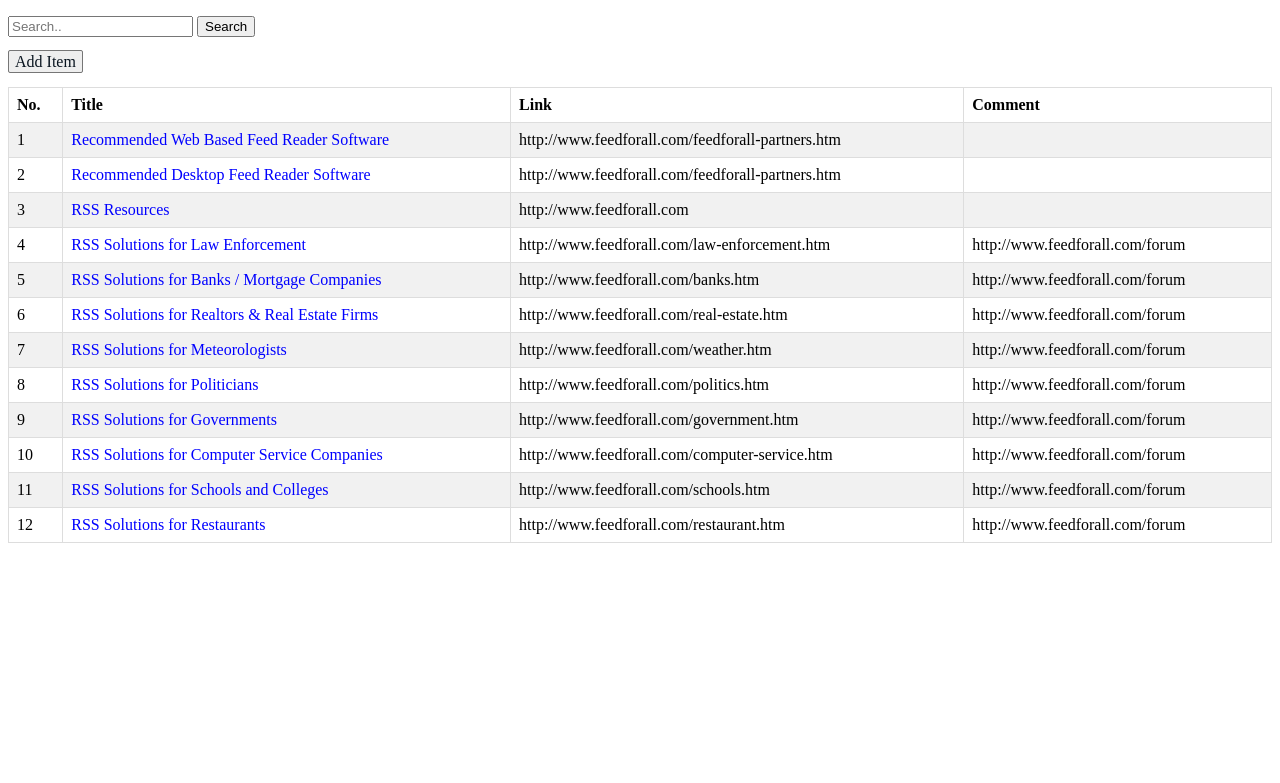
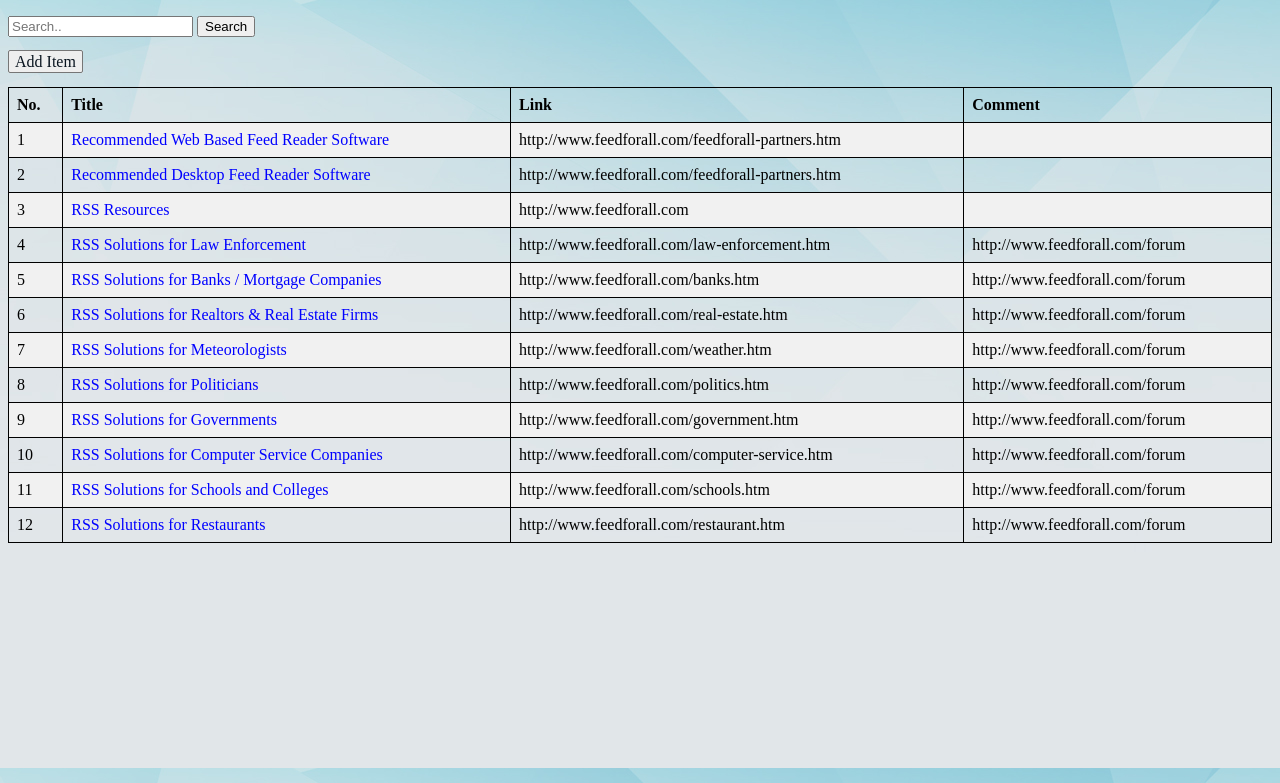
Before and after one commit to thetai95/django-project-test, a Django app: page /crawl/ in a window 1280 px wide. Shown: the top 783 px of the page. Run offline with Django 3.2, Linux system fonts and the light colour scheme; data comes from the database, SQL or seed files in the repository.

Commit message:
using image static

```diff
--- a/mysite/crawl/static/crawl/style.css
+++ b/mysite/crawl/static/crawl/style.css
@@ -1,3 +1,7 @@
+body {
+    background: white url("../images/bg-body.jpg");
+}
+
 .margin_auto {
     margin: auto;
     margin-top: 50px;
@@ -8,7 +12,7 @@ table#main {
 }
 
 #main td, #main th {
-  border: 1px solid #dddddd;
+  border: 1px solid #000;
   text-align: left;
   padding: 8px;
 }
```
Also changed, not shown: mysite/crawl/static/images/bg-body.jpg (added), 1 other file.
